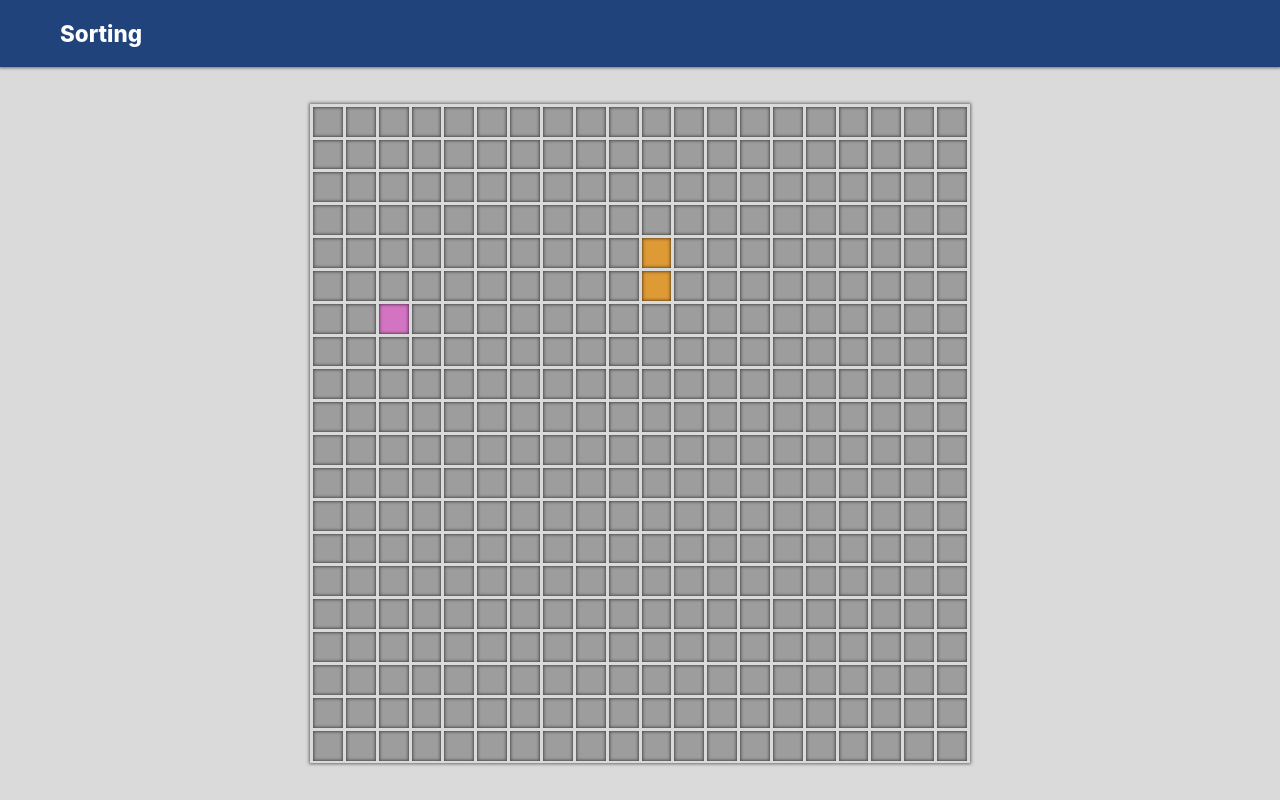
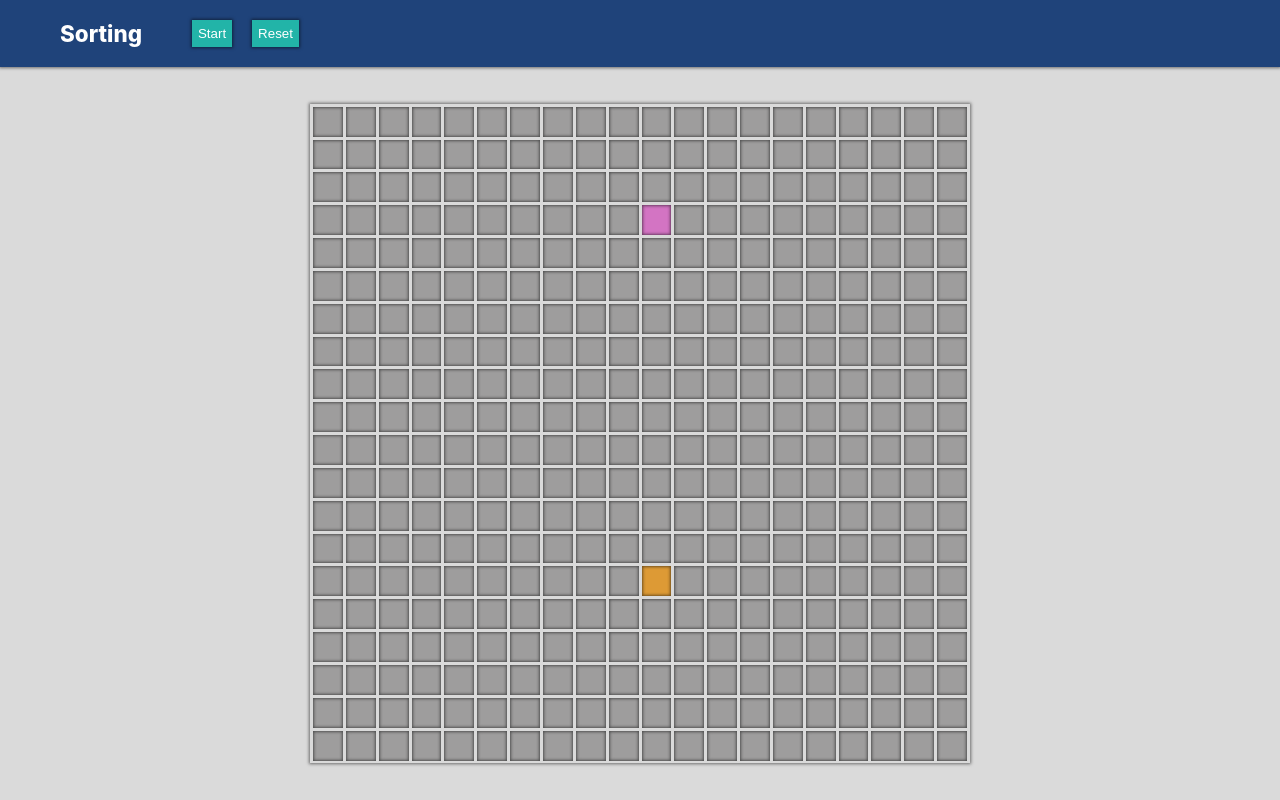
Before and after one commit to ModdedXero/Portfolio, a React (Create React App) app in the folder frontend/: page /snake in a window 1280 px wide. Built offline with nearby package versions, Linux system fonts and the light colour scheme.

Commit message:
Added starting and resetting the game board

```diff
--- a/frontend/public/index.html
+++ b/frontend/public/index.html
@@ -16,5 +16,6 @@
   <body>
     <noscript>You need to enable JavaScript to run this app.</noscript>
     <div id="root"></div>
+    <div id="modalPortal"></div>
   </body>
 </html>
--- a/frontend/src/pages/snake/index.tsx
+++ b/frontend/src/pages/snake/index.tsx
@@ -1,4 +1,4 @@
-import { Children, useEffect, useState } from "react";
+import { useEffect, useState } from "react";
 
 import { Navbar, NavButton, NavDropdown, NavGroup, NavLink, NavTitle } from "../../components/utility/navbar";
 import useKeyPress from "../../components/hooks/useKeyPress";
@@ -6,14 +6,17 @@ import Node from "../../components/snake/node";
 
 import "../../styles/snake.css";
 
+const PLAYER_START = {row: 14, col: 10};
+const FOOD_START = {row: 3, col: 10};
+
 export default function Snake() {
-    const [playerPos, setPlayerPos] = useState({ row: 14, col: 10 });
-    const [playerDir, setPlayerDir] = useState("s");
-    const [playerChildren, setPlayerChildren] = useState([{ row: 14, col: 10 }]);
+    const [playerPos, setPlayerPos] = useState(PLAYER_START);
+    const [playerDir, setPlayerDir] = useState("w");
+    const [playerChildren, setPlayerChildren] = useState([PLAYER_START]);
 
-    const [gameState, setGameState] = useState(1);
-    const [foodPos, setFoodPos] = useState({ row: 3, col: 10 });
-    const [grid, setGrid] = useState(getInitialGrid(playerPos, foodPos));
+    const [gameState, setGameState] = useState(0);
+    const [foodPos, setFoodPos] = useState(FOOD_START);
+    const [grid, setGrid] = useState(getInitialGrid());
 
     const [update, setUpdate] = useState(null);
 
@@ -23,9 +26,38 @@ export default function Snake() {
     const dPress = useKeyPress("d", updateDirection);
 
     useEffect(() => {
-        setUpdate(setInterval(() => { onUpdate(); }, 250));
+        setUpdate(setInterval(() => { onUpdate(); }, 125));
         return () => clearInterval(update);
     }, [])
+
+    function onStart() {
+        setGameState(() => { return 1; });
+    }
+
+    function onReset() {
+        setGrid(previous => {
+            const newGrid = [...previous];
+
+            for (let row = 0; row < newGrid.length; row++) {
+                for (let col = 0; col < newGrid[row].length; col++) {
+                    if (PLAYER_START.row === row && PLAYER_START.col === col) {
+                        newGrid[row][col] = 2;
+                    } else if (FOOD_START.row === row && FOOD_START.col === col) {
+                        newGrid[row][col] = 1;
+                    } else {
+                        newGrid[row][col] = 0;
+                    }
+                }
+            }
+
+            return newGrid;
+        });
+        setPlayerPos(() => { return PLAYER_START; });
+        setFoodPos(() => { return FOOD_START; });
+        setPlayerChildren(() => { return [PLAYER_START]; });
+        setPlayerDir(() => { return "w"; });
+        setGameState(() => { return 0; });
+    }
 
     function GameOver() {
         setUpdate(() => { return null; });
@@ -181,7 +213,8 @@ export default function Snake() {
                     </NavTitle>
                 </NavGroup>
                 <NavGroup>
-
+                    <NavButton onClick={onStart}>Start</NavButton>
+                    <NavButton onClick={onReset}>Reset</NavButton>
                 </NavGroup>
             </Navbar>
             <div className="mx_snake">
@@ -202,18 +235,15 @@ export default function Snake() {
     )
 }
 
-function getInitialGrid(
-    playerPos: {row: number, col: number},
-    foodPos: {row: number, col: number}
-): number[][] {
+function getInitialGrid(): number[][] {
     const grid = [];
 
     for (let row = 0; row < 20; row++) {
         const rowArray = [];
         for (let col = 0; col < 20; col++) {
-            if (playerPos.row === row && playerPos.col === col) {
+            if (PLAYER_START.row === row && PLAYER_START.col === col) {
                 rowArray.push(2);
-            } else if (foodPos.row === row && foodPos.col === col) {
+            } else if (FOOD_START.row === row && FOOD_START.col === col) {
                 rowArray.push(1);
             } else {
                 rowArray.push(0);
```
Also changed, not shown: frontend/src/components/utility/modal.js (added, +17 -0 lines), frontend/src/styles/modal.css (added, +44 -0 lines).
